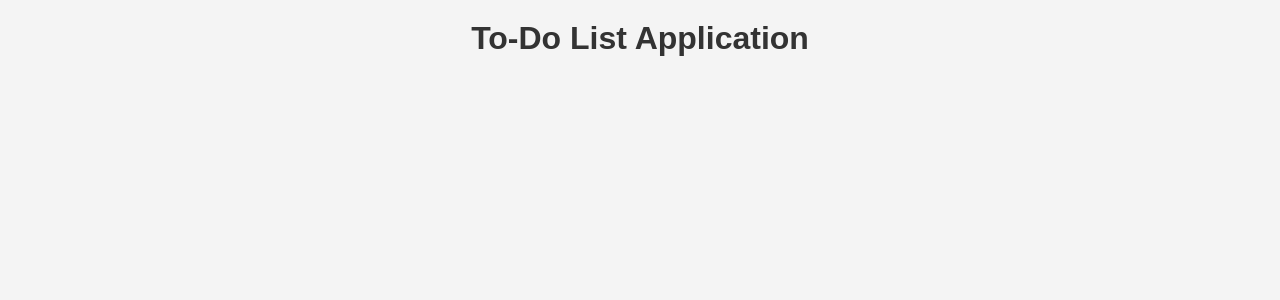
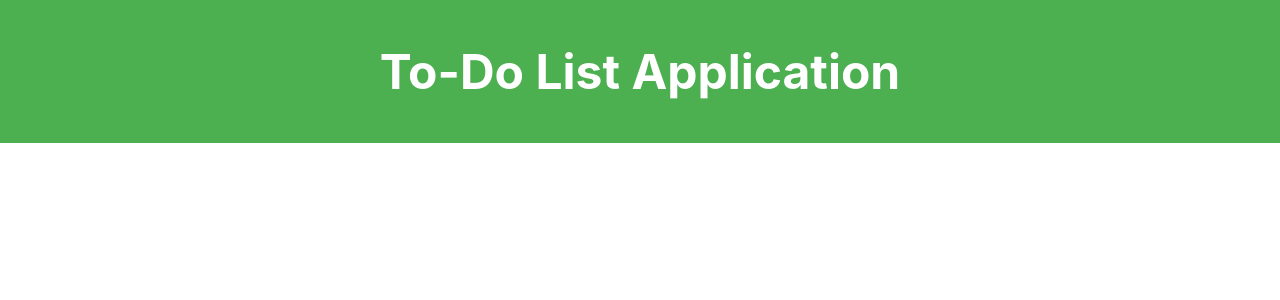
Before and after one commit to o-kangal/todo-list, a React (Create React App) app: page / in a window 1280 px wide. Shown: the top 300 px of the page. Built offline with nearby package versions, Linux system fonts and the light colour scheme.

Commit message:
Add: Header component with styles.

```diff
--- a/src/App.tsx
+++ b/src/App.tsx
@@ -1,10 +1,10 @@
 import React from "react";
-import "./styles.scss";
+import Header from "./components/Header/Header.tsx";
 
 const App = () => {
   return (
     <div>
-      <h1>To-Do List Application</h1>
+      <Header />
     </div>
   );
 };
--- /dev/null
+++ b/src/components/Header/Header.scss
@@ -0,0 +1,7 @@
+.header {
+  background-color: #4caf50;
+  color: white;
+  text-align: center;
+  padding: 10px 0;
+  font-size: 1.5rem;
+}
--- /dev/null
+++ b/src/components/Header/Header.tsx
@@ -0,0 +1,12 @@
+import React from "react";
+import "./Header.scss";
+
+const Header = () => {
+  return (
+    <header className="header">
+      <h1>To-Do List Application</h1>
+    </header>
+  );
+};
+
+export default Header;
```
